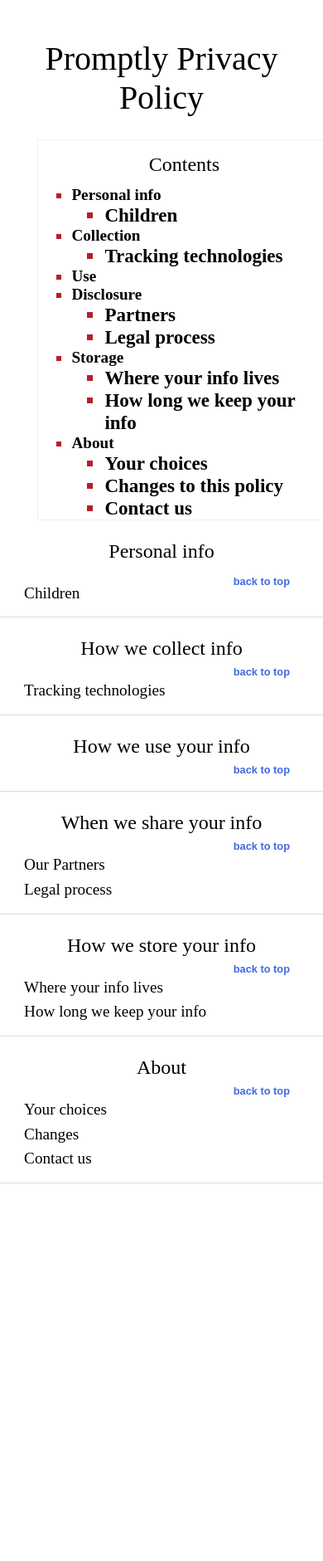
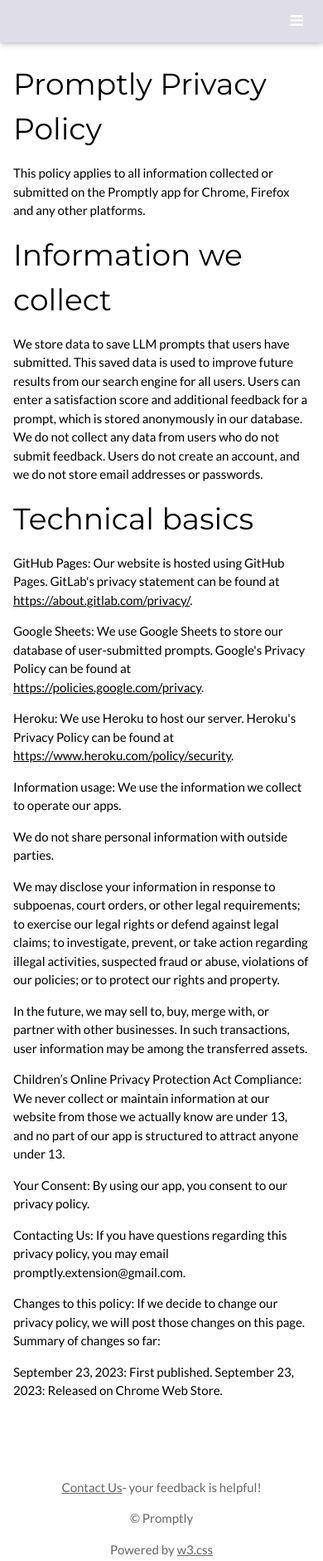
Before and after one commit to grace-sodunke/promptly-policies, a plain HTML site: page index.html in a window 390 px wide. Shown: the whole page at 83% size. Before the commit the page ends 1442 px from the top, so only its background shows below. Drawn offline with nearby package versions, Linux system fonts and the light colour scheme.

Commit message:
Update website

```diff
--- a/index.html
+++ b/index.html
@@ -1,129 +1,182 @@
-<!DOCTYPE HTML>
+<!DOCTYPE html>
+<html lang="en">
+  <head>
+    <title>Promptly</title>
+    <meta charset="UTF-8" />
+    <meta name="viewport" content="width=device-width, initial-scale=1" />
+    <link rel="stylesheet" href="https://www.w3schools.com/w3css/4/w3.css" />
+    <link
+      rel="stylesheet"
+      href="https://fonts.googleapis.com/css?family=Lato"
+    />
+    <link
+      rel="stylesheet"
+      href="https://fonts.googleapis.com/css?family=Montserrat"
+    />
+    <link
+      rel="stylesheet"
+      href="https://cdnjs.cloudflare.com/ajax/libs/font-awesome/4.7.0/css/font-awesome.min.css"
+    />
+    <style>
+      body,
+      h1,
+      h2,
+      h3,
+      h4,
+      h5,
+      h6 {
+        font-family: "Lato", sans-serif;
+      }
 
-<html lang=en>
- <head>
-  <meta charset="utf-8" />
+      .w3-bar,
+      h1,
+      button {
+        font-family: "Montserrat", sans-serif;
+      }
+      .fa-anchor,
+      .fa-coffee {
+        font-size: 200px;
+      }
 
-  <title>Promptly - Privacy Policy</title>
+      .promptly-pink {
+        color: #fff !important;
+        background-color: #dfdde7 !important;
+      }
+    </style>
+  </head>
+  <body>
+    <!-- Navbar -->
+    <div class="w3-top">
+      <div class="w3-bar promptly-pink w3-card w3-left-align w3-large">
+        <a
+          class="w3-bar-item w3-button w3-hide-medium w3-hide-large w3-right w3-padding-large w3-hover-white w3-large apeify-blue"
+          href="javascript:void(0);"
+          onclick="myFunction()"
+          title="Toggle Navigation Menu"
+          ><i class="fa fa-bars"></i
+        ></a>
+        <a
+          href="index.html"
+          class="w3-bar-item w3-button w3-hide-small w3-padding-large w3-hover-white"
+          >Home</a
+        >
+        <a
+          href="#"
+          class="w3-bar-item w3-button w3-hide-small w3-padding-large w3-white"
+          >Privacy Policy</a
+        >
+      </div>
 
-  <link href="privacy-policy-updates.xml" type="application/rss+xml" title="Promptly Privacy Policy Updates" rel="alternate">
+      <!-- Navbar on small screens -->
+      <div
+        id="navDemo"
+        class="w3-bar-block w3-white w3-hide w3-hide-large w3-hide-medium w3-large"
+      >
+        <a href="index.html" class="w3-bar-item w3-button w3-padding-large"
+          >Home</a
+        >
+      </div>
+    </div>
 
-  <link rel="stylesheet" href="css/styles.css" media="all" type="text/css">
+    <div
+      class="w3-container w3-white "
+      style="padding: 32px 16px; margin-top: 32px !important"
+    >
+      <h1 id="promptly-privacy-policy">Promptly Privacy Policy</h1>
+      <p>
+        This policy applies to all information collected or submitted on the
+        Promptly app for Chrome, Firefox and any other platforms.
+      </p>
+      <h1 id="information-we-collect">Information we collect</h1>
+      <p>
+        We store data to save LLM prompts that users have submitted. This saved data is used to improve future results from our search engine for all users.
+        Users can enter a satisfaction score and additional feedback for a prompt, which is stored anonymously in our database.
+        We do not collect any data from users who do not submit feedback.
+        Users do not create an account, and we do not store email addresses or passwords.
+      </p>
+      <h1 id="technical-basics">Technical basics</h1>
+      <p>
+        GitHub Pages: Our website is hosted using GitHub Pages. GitLab&#39;s
+        privacy statement can be found at
+        <a href="https://about.gitlab.com/privacy/"
+          >https://about.gitlab.com/privacy/</a
+        >.
+      </p>
+      <p>
+        Google Sheets: We use Google Sheets to store our database of user-submitted prompts. Google&#39;s
+        Privacy Policy can be found at
+        <a href="https://policies.google.com/privacy"
+          >https://policies.google.com/privacy</a
+        >.
+      </p>
+      <p>
+        Heroku: We use Heroku to host our server. Heroku&#39;s
+        Privacy Policy can be found at
+        <a href="https://www.heroku.com/policy/security"
+          >https://www.heroku.com/policy/security</a
+        >.
+      </p>
+      <p>
+        Information usage: We use the information we collect to operate our
+        apps.
+      </p>
+      <p>We do not share personal information with outside parties.</p>
+      <p>
+        We may disclose your information in response to subpoenas, court orders,
+        or other legal requirements; to exercise our legal rights or defend
+        against legal claims; to investigate, prevent, or take action regarding
+        illegal activities, suspected fraud or abuse, violations of our
+        policies; or to protect our rights and property.
+      </p>
+      <p>
+        In the future, we may sell to, buy, merge with, or partner with other
+        businesses. In such transactions, user information may be among the
+        transferred assets.
+      </p>
+      <p>
+        Children’s Online Privacy Protection Act Compliance: We never collect or
+        maintain information at our website from those we actually know are
+        under 13, and no part of our app is structured to attract anyone under
+        13.
+      </p>
+      <p>Your Consent: By using our app, you consent to our privacy policy.</p>
+      <p>
+        Contacting Us: If you have questions regarding this privacy policy, you
+        may email promptly.extension@gmail.com.
+      </p>
+      <p>
+        Changes to this policy: If we decide to change our privacy policy, we
+        will post those changes on this page. Summary of changes so far:
+      </p>
+      <p>
+        September 23, 2023: First published. September 23, 2023: Released on Chrome Web Store.
+      </p>
+    </div>
 
-  </head>
+    <footer class="w3-container w3-padding-32 w3-center w3-opacity">
+      <p>
+        <a href="promptly.extension@gmail.com">Contact Us</a>- your feedback is
+        helpful!
+      </p>
+      <p>© Promptly</p>
+      <p>
+        Powered by
+        <a href="https://www.w3schools.com/w3css/default.asp" target="_blank"
+          >w3.css</a
+        >
+      </p>
+    </footer>
 
- <body>
-
-   <header>
-    <h1>Promptly Privacy Policy</h1>
-    </header>
-
-   <nav>
-    <h1 id="contents">Contents</h1>
-
-     <ul>
-     <li><a href="#personal-info">Personal info</a>
-      <ul><li><a href="#misc_children">Children</a></li></ul>
-      </li>
-
-     <li><a href="#collection">Collection</a>
-      <ul><li><a href="#collection_tracking">Tracking technologies</a></li></ul>
-      </li>
-
-     <li><a href="#use">Use</a>
-      </li>
-
-     <li><a href="#disclosure">Disclosure</a>
-      <ul>
-       <li><a href="#disclosure_partners">Partners</a></li>
-       <li><a href="#disclosure_legal">Legal process</a></li>
-       </ul></li>
-
-     <li><a href="#storage">Storage</a>
-      <ul>
-       <li><a href="#storage_location">Where your info lives</a></li>
-       <li><a href="#storage_duration">How long we keep your info</a></li>
-       </ul></li>
-
-    <li><a href="#misc">About</a>
-     <ul><li><a href="#choice">Your choices</a></li>
-      <li><a href="#change">Changes to this policy</a></li>
-      <li><a href="#contact">Contact us</a></li>
-      </ul></li>
-
-     </ul>
-    </nav>
-
-   <article>
-
-    <nav class="to-top"><a href="#contents">back to top</a></nav>
-
-    <section>
-
-     <h1 id="personal-info">Personal info</h1>
-
-      <h2 id="misc_children">Children</h2>
-
-     </section>
-
-    <nav class="to-top"><a href="#contents">back to top</a></nav>
-
-    <section>
-
-     <h1 id="collection">How we collect info</h1>
-
-      <h2 id="collection_tracking">Tracking technologies</h2>
-
-     </section>
-
-    <nav class="to-top"><a href="#contents">back to top</a></nav>
-
-    <section>
-
-     <h1 id="use">How we use your info</h1>
-
-     </section>
-
-    <nav class="to-top"><a href="#contents">back to top</a></nav>
-
-    <section>
-
-     <h1 id="disclosure">When we share your info</h1>
-
-      <h2 id="disclosure_partners">Our Partners</h2>
-
-      <h2 id="disclosure_legal">Legal process</h2>
-
-     </section>
-
-    <nav class="to-top"><a href="#contents">back to top</a></nav>
-
-    <section>
-
-     <h1 id="storage">How we store your info</h1>
-
-      <h2 id="storage_location">Where your info lives</h2>
-
-      <h2 id="storage_duration">How long we keep your info</h2>
-
-     </section>
-
-    <nav class="to-top"><a href="#contents">back to top</a></nav>
-
-    <section>
-
-     <h1 id="misc">About</h1>
-
-      <h2 id="misc_choice">Your choices</h2>
-
-      <h2 id="misc_changes">Changes</h2>
-
-      <h2 id="misc_contact">Contact us</h2>
-
-     </section>
-
-    </article>
-
+    <script>
+      // Used to toggle the menu on small screens when clicking on the menu button
+      function myFunction() {
+        var x = document.getElementById("navDemo");
+        if (x.className.indexOf("w3-show") == -1) {
+          x.className += " w3-show";
+        } else {
+          x.className = x.className.replace(" w3-show", "");
+        }
+      }
+    </script>
   </body>
-
- </html>
+</html>
```
